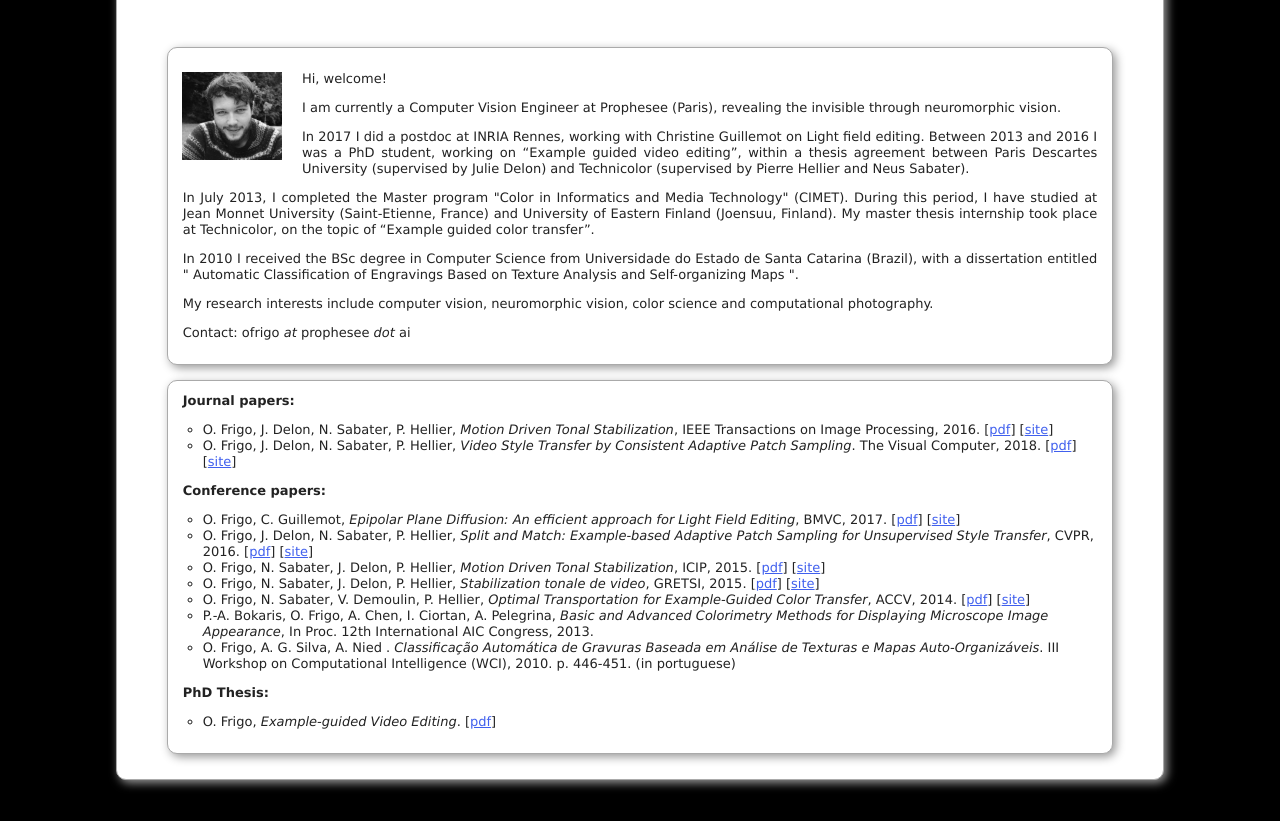
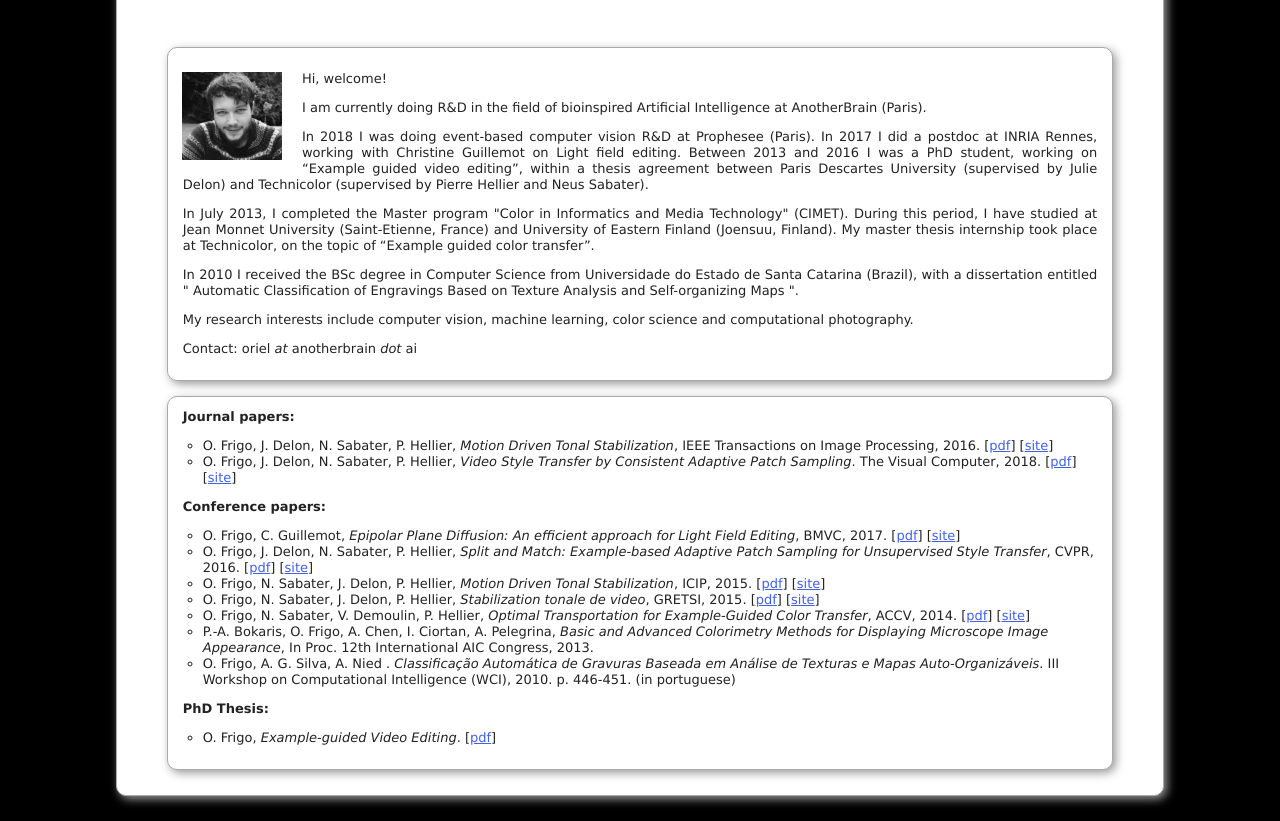
Before and after one commit to oriel/oriel.github.io, a plain HTML site: page index.html in a window 1280 px wide. Shown: the part 83-904 px from the top of the page. Drawn offline with Linux system fonts and the light colour scheme.

Commit message:
Updated Anotherbrain job description

```diff
--- a/index.html
+++ b/index.html
@@ -31,15 +31,15 @@ Do the following if you're using your customized build of modernizr (http://www.
     <div class="warp">
          <p>Hi, welcome!</p>
 
-	 <p>I am currently a Computer Vision Engineer at Prophesee (Paris), revealing the invisible through neuromorphic vision. </p><p> In 2017 I did a postdoc at INRIA Rennes, working with Christine Guillemot on Light field editing. Between 2013 and 2016 I was a PhD student, working on “Example guided video editing”, within a thesis agreement between Paris Descartes University (supervised by Julie Delon) and Technicolor (supervised by Pierre Hellier and Neus Sabater).</p>
+	 <p>I am currently doing R&D in the field of bioinspired Artificial Intelligence at AnotherBrain (Paris).</p><p> In 2018 I was doing event-based computer vision R&D at Prophesee (Paris). In 2017 I did a postdoc at INRIA Rennes, working with Christine Guillemot on Light field editing. Between 2013 and 2016 I was a PhD student, working on “Example guided video editing”, within a thesis agreement between Paris Descartes University (supervised by Julie Delon) and Technicolor (supervised by Pierre Hellier and Neus Sabater).</p>
 	 <p>In July 2013, I completed the Master program "Color in Informatics and Media Technology" (CIMET).  During this period, I have studied at Jean Monnet University (Saint-Etienne, France) and University of Eastern Finland (Joensuu, Finland). My master thesis internship took place at Technicolor, on the topic of “Example guided color transfer”.</p>
 
 	 <p>In 2010 I received the BSc degree in Computer Science  from Universidade do Estado de Santa Catarina (Brazil), with a dissertation entitled " Automatic Classiﬁcation of Engravings Based on Texture Analysis and Self-organizing Maps ".
 	 </p>
 
-	 <p>My research interests include computer vision, neuromorphic vision, color science and computational photography.</p>
+	 <p>My research interests include computer vision, machine learning, color science and computational photography.</p>
 
-	 <p>Contact:  ofrigo  <i>at</i> prophesee  <i>dot</i> ai</p>
+	 <p>Contact:  oriel  <i>at</i> anotherbrain  <i>dot</i> ai</p>
 
   </div>
 
```
